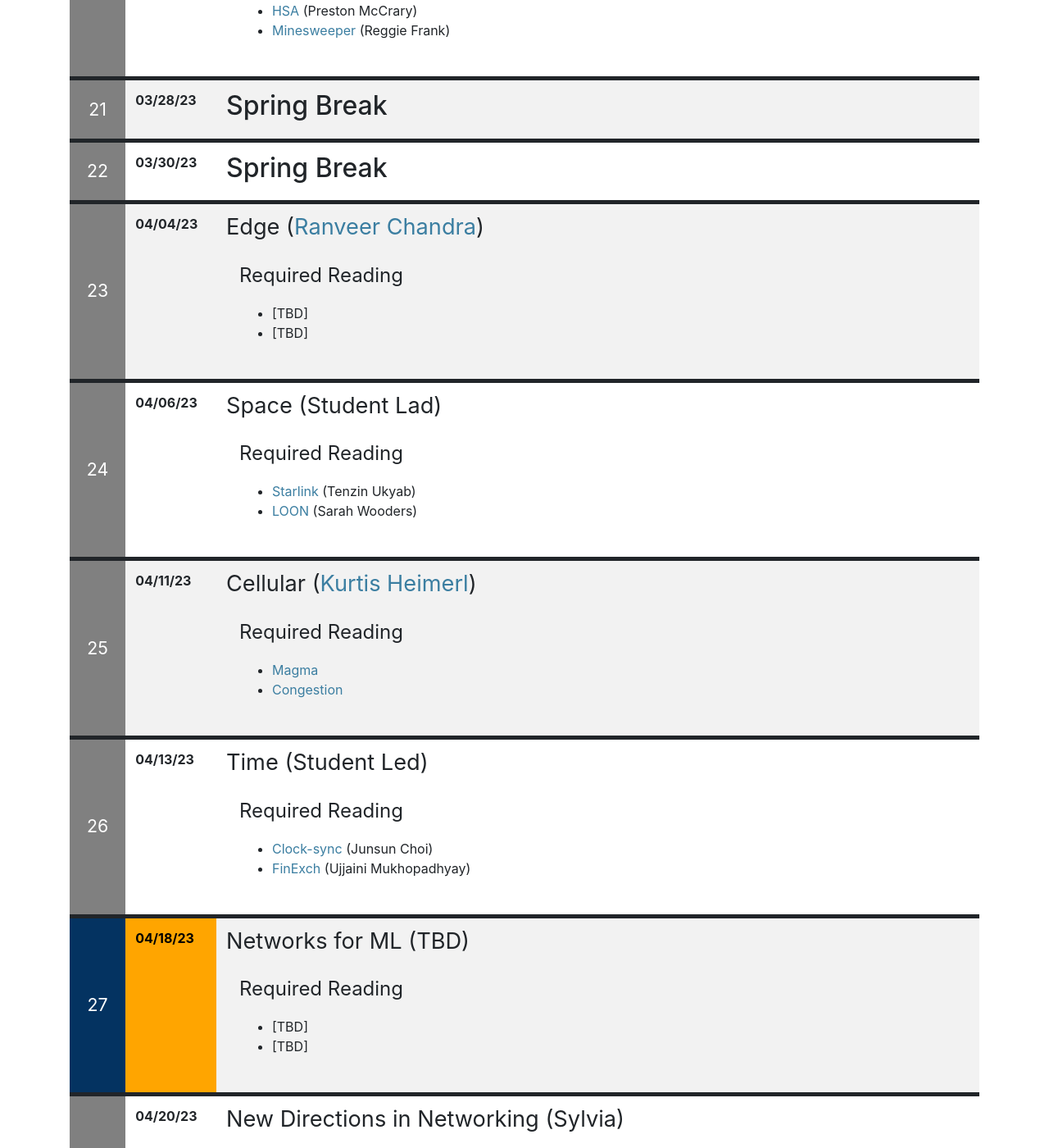
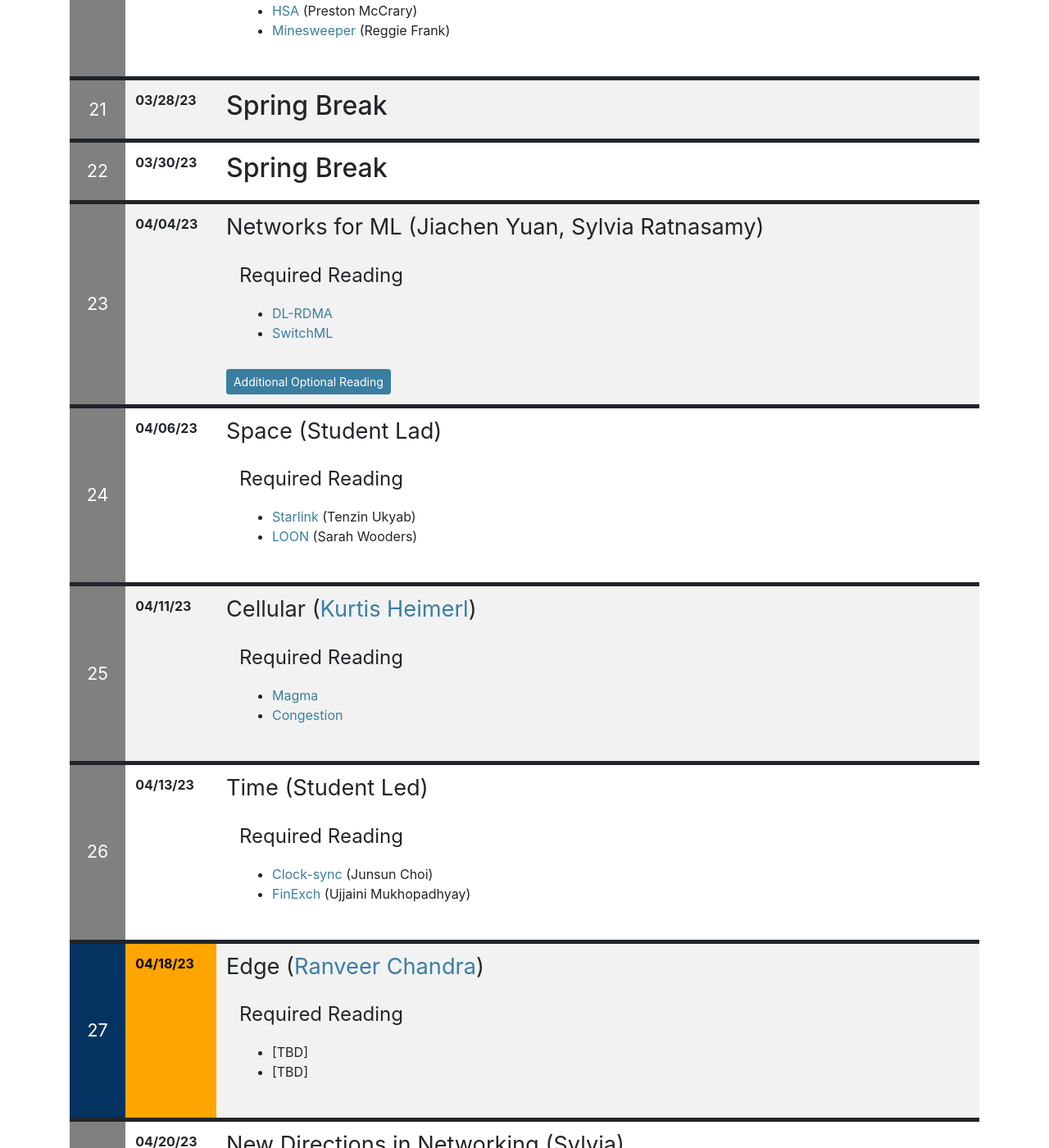
Before and after one commit to ShishirPatil/cs268-sp23, a Jekyll site: the page built from index.md, in a window 1280 px wide and 1400 px high, scrolled down 5946 px. Shown: the whole window at 82% size. Built offline with Jekyll 4.4.1, drawn with Linux system fonts in a browser that asks for light colours; nearby versions of some CDN libraries; our own code applies the rules of GitHub Pages for plain Markdown files.

Commit message:
Updating Networks for ML, and edge

```diff
--- a/index.md
+++ b/index.md
@@ -374,12 +374,15 @@ Advanced Reading
 
 {% include syllabus_entry %}
 [//]: <> (lecture 21)
-## Edge ([Ranveer Chandra](https://www.microsoft.com/en-us/research/people/ranveer/))
+## Networks for ML (Jiachen Yuan, Sylvia Ratnasamy)
 
 <div class="reading">
 <div class="required_reading" markdown="1">
-* [TBD]
-* [TBD]
+* [DL-RDMA](https://readingxtra.github.io/docs/RMDA/eurosys19-xue-jilong.pdf)
+* [SwitchML](https://arxiv.org/pdf/1903.06701.pdf)
+</div>
+<div class="optional_reading" markdown="1">
+* [Horovod](https://arxiv.org/abs/1802.05799)
 </div>
 </div>
 
@@ -420,7 +423,7 @@ Advanced Reading
 
 {% include syllabus_entry %}
 [//]: <> (lecture 25)
-## Networks for ML (TBD)
+## Edge ([Ranveer Chandra](https://www.microsoft.com/en-us/research/people/ranveer/))
 
 <div class="reading">
 <div class="required_reading" markdown="1">
```
Also changed, not shown: Gemfile.lock.
